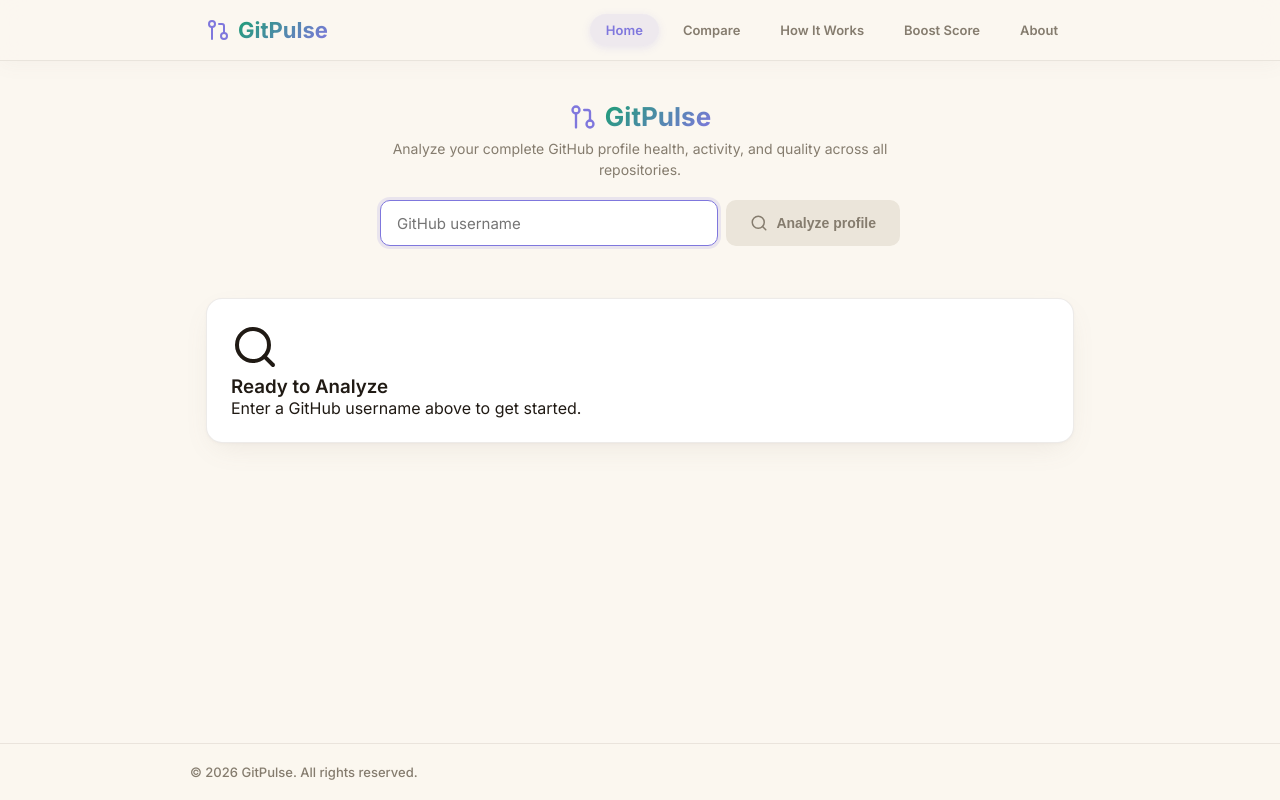
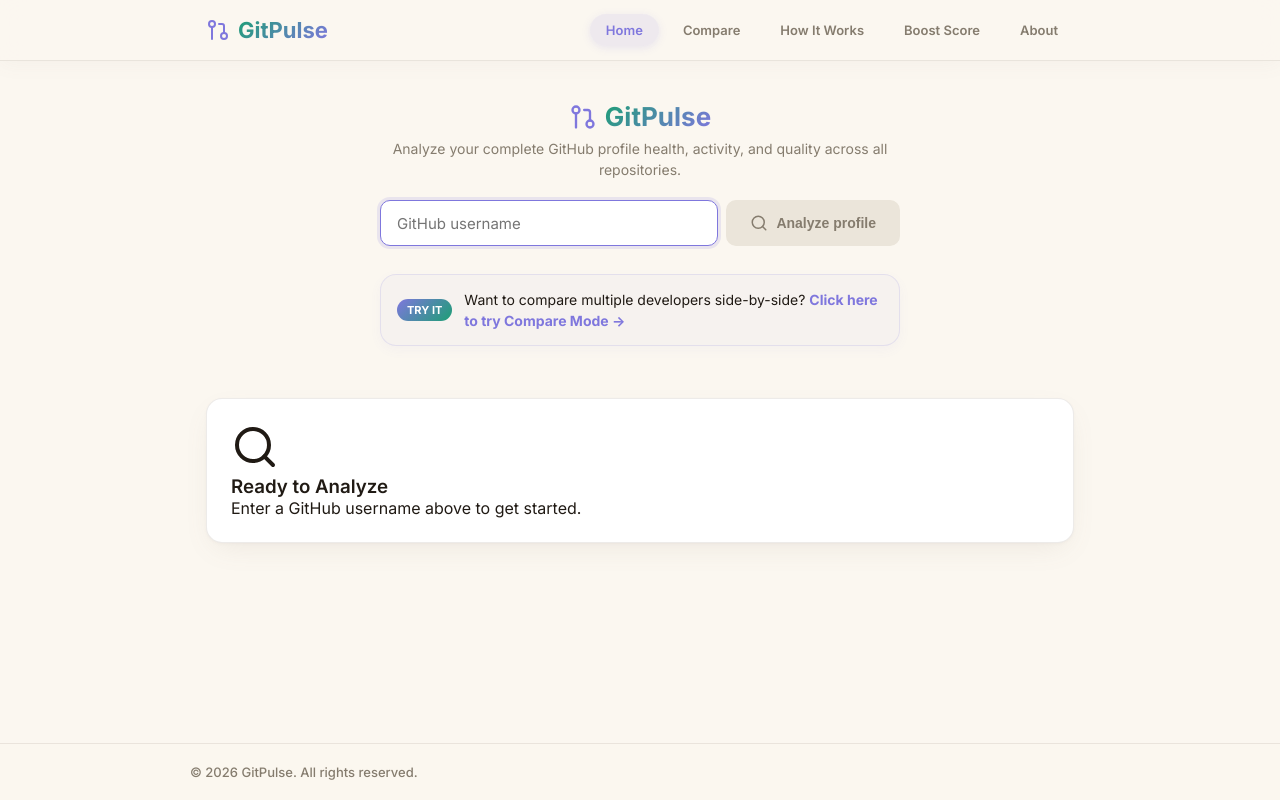
Before and after one commit to pullayithrisha/GitPulse, a React app in the folder frontend/: page / in a window 1280 px wide. Built offline with nearby package versions, Linux system fonts and the light colour scheme; the HTML template or start-up script is replaced by a standard one.

Commit message:
Add Compare Mode promotional banner to Home view

```diff
--- a/frontend/src/App.css
+++ b/frontend/src/App.css
@@ -106,6 +106,58 @@ h1, h2, h3, h4, h5, h6, .font-medium {
     flex-direction: row;
     gap: 8px;
   }
+}
+
+.compare-promo-banner {
+  margin-top: 28px;
+  padding: 14px 16px;
+  background: rgba(127, 119, 221, 0.04);
+  border: 1px solid rgba(127, 119, 221, 0.15);
+  border-radius: 16px;
+  display: flex;
+  flex-direction: column;
+  align-items: flex-start;
+  gap: 12px;
+  cursor: pointer;
+  transition: all 0.3s cubic-bezier(0.2, 0.8, 0.2, 1);
+  text-align: left;
+  box-shadow: 0 4px 12px rgba(127, 119, 221, 0.05);
+}
+
+@media (min-width: 600px) {
+  .compare-promo-banner {
+    flex-direction: row;
+    align-items: center;
+  }
+}
+
+.compare-promo-banner:hover {
+  background: rgba(127, 119, 221, 0.08);
+  transform: translateY(-2px);
+  border-color: rgba(127, 119, 221, 0.3);
+  box-shadow: 0 8px 24px rgba(127, 119, 221, 0.1);
+}
+
+.compare-promo-banner p {
+  font-size: 14px;
+  color: var(--text-main);
+  margin: 0;
+  line-height: 1.5;
+}
+
+.compare-promo-banner strong {
+  color: #7F77DD;
+}
+
+.promo-badge {
+  background: linear-gradient(135deg, #7F77DD, #1D9E75);
+  color: white;
+  font-size: 11px;
+  font-weight: 700;
+  padding: 4px 10px;
+  border-radius: 100px;
+  text-transform: uppercase;
+  white-space: nowrap;
 }
 
 .input-wrapper {
--- a/frontend/src/App.jsx
+++ b/frontend/src/App.jsx
@@ -269,6 +269,14 @@ function App() {
           <div className="hero-section">
             <div className="hero-content">
               <SearchBar onSearch={analyzeProfile} isLoading={loading} />
+
+              <div
+                className="compare-promo-banner"
+                onClick={() => handleTabClick('compare')}
+              >
+                <span className="promo-badge">Try It</span>
+                <p>Want to compare multiple developers side-by-side? <strong>Click here to try Compare Mode &rarr;</strong></p>
+              </div>
             </div>
           </div>
 
```
